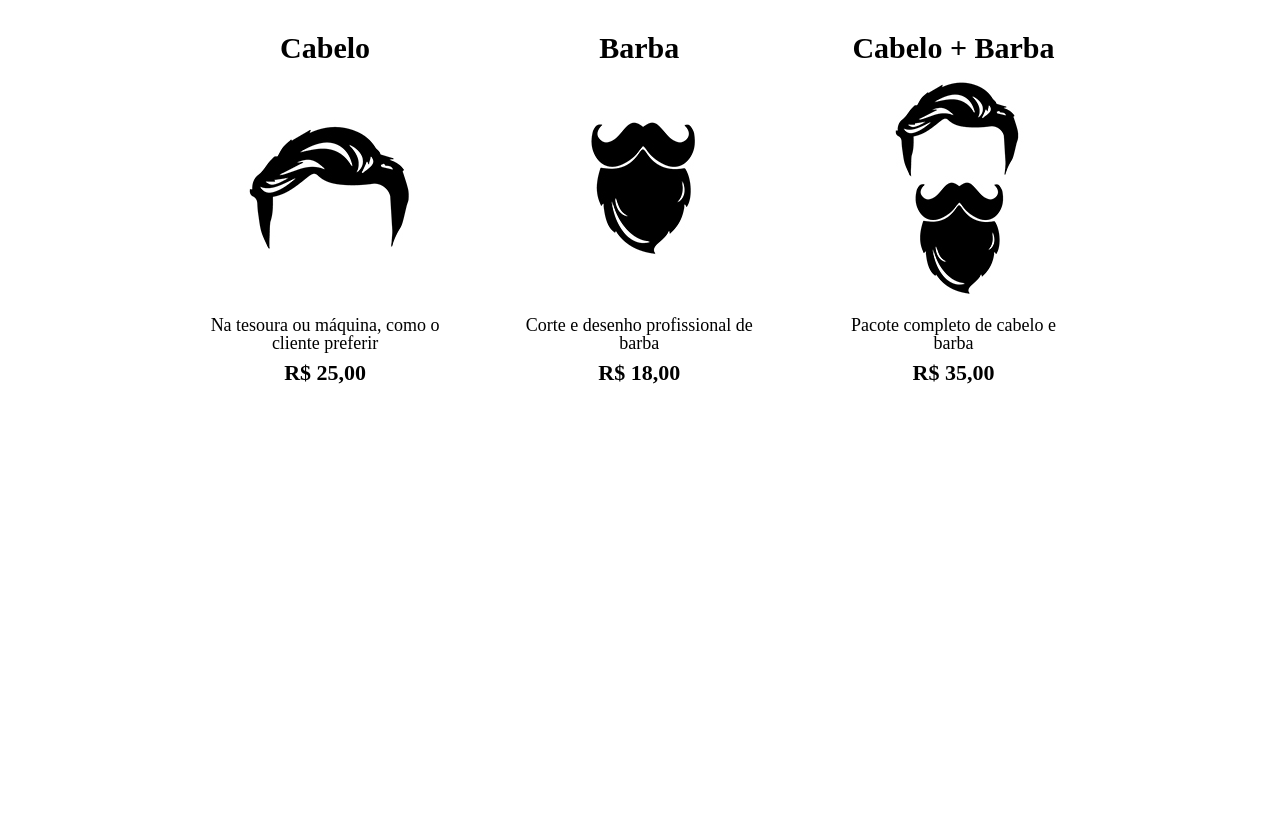
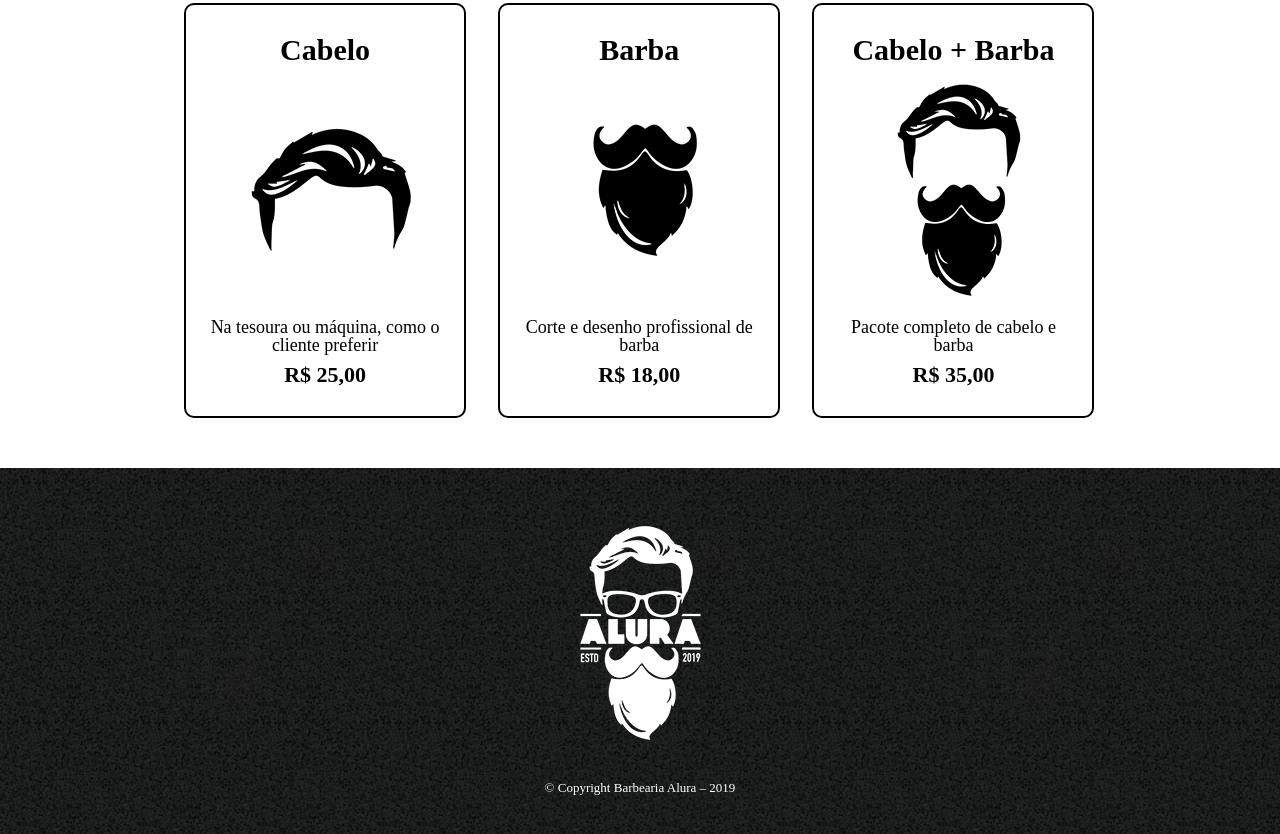
Before and after one commit to amandaribpaes/EstudoHTMLeCSS, a plain HTML site: page parte2/produtos.html in a window 1280 px wide. Shown: the part 340-1174 px from the top of the page. Before the commit the page ends 804 px from the top, so only its background shows below. Drawn offline with Linux system fonts and the light colour scheme.

Commit message:
finalizando o curso 2

```diff
--- a/parte2/produtos.css
+++ b/parte2/produtos.css
@@ -28,6 +28,11 @@ nav a {
 	text-decoration: none;
 }
 
+nav a:hover {
+	color: #C78C19;
+	text-decoration: underline;
+}
+
 .produtos {
 	width: 940px;
 	margin: 0 auto;
@@ -42,7 +47,22 @@ nav a {
 	margin: 0 1.5%;
 	padding: 30px 20px;
 	box-sizing: border-box;
+	border: 2px solid #000000;
+	border-radius: 10px;
 }
+
+.produtos li:hover {
+	border-color:  #C78C19;
+}
+
+.produtos li:active {
+	border-color:  #088C19;
+}
+
+.produtos li:hover h2 {
+	font-size: 34px;
+}
+
 
 .produtos h2 {
 	font-size: 30px;
@@ -58,3 +78,16 @@ nav a {
 	font-weight: bold;
 	margin-top: 10px;
 }
+footer {
+	text-align: center;
+	background: url("bg.jpg");
+	padding: 40px 0;
+
+}
+
+.copyring {
+	color: #FFFFFF;
+    font-size: 13px;
+    margin: 20px 0 0;
+
+}
--- a/parte2/produtos.html
+++ b/parte2/produtos.html
@@ -44,7 +44,12 @@
 					<p class="produto-preco">R$ 35,00</p>
 				</li>
 			</ul>
+		</main>
 
-		</main>
+		<footer>
+			<img src="logo-branco.png">
+			<p class="copyring">&copy; Copyright Barbearia Alura – 2019</p>
+		</footer>
+
 	</body>
 </html>
```
